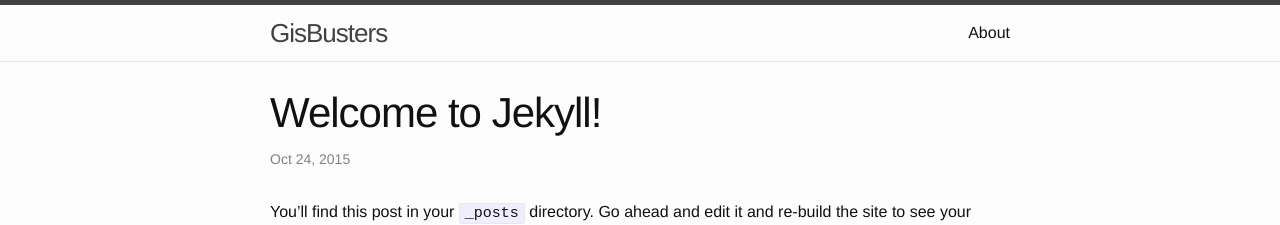
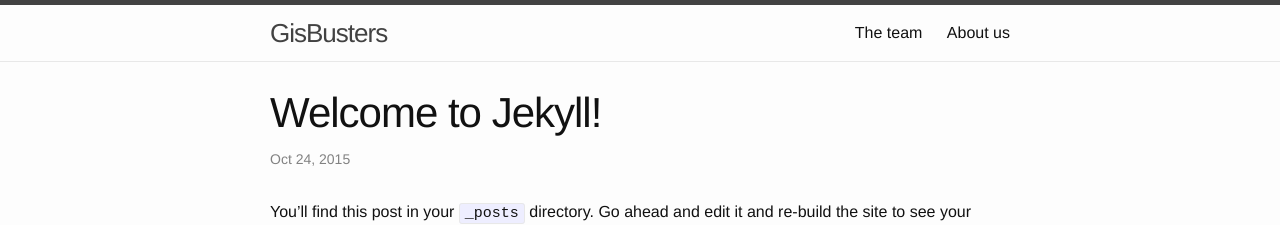
Before and after one commit to gisbusters/blog, a Jekyll site: the page built from _posts/2015-10-24-welcome-to-jekyll.markdown, in a window 1280 px wide. Shown: the top 225 px of the page. Built offline with Jekyll 4.4.1, drawn with Linux system fonts in a browser that asks for light colours; Markdown is read by kramdown in place of the engine named in the settings.

Commit message:
new page structure

```diff
--- a/_includes/header.html
+++ b/_includes/header.html
@@ -2,7 +2,7 @@
 
   <div class="wrapper">
 
-    <a class="site-title" href="{{ site.baseurl }}/">{{ site.title }}</a>
+    <a class="site-title" href="{{ site.baseurl }}">{{ site.title }}</a>
 
     <nav class="site-nav">
       <a href="#" class="menu-icon">
@@ -14,9 +14,11 @@
       </a>
 
       <div class="trigger">
-
-          <a class="page-link" href="about/index.html">About</a>
-
+        {% for page in site.pages %}
+          {% if page.title %}
+          <a class="page-link" href="{{ page.url }}">{{ page.title }}</a>
+          {% endif %}
+        {% endfor %}
       </div>
     </nav>
 
--- a/about/index.html
+++ b/about/index.html
@@ -4,6 +4,4 @@
 ---
 
 
-This page is for it's creators
-<br>
-Meet: Andi, Mircea, Oana, Stefania
+This page talk's about gisbusters as a project
```
Also changed, not shown: team/index.html (added, +9 -0 lines).
